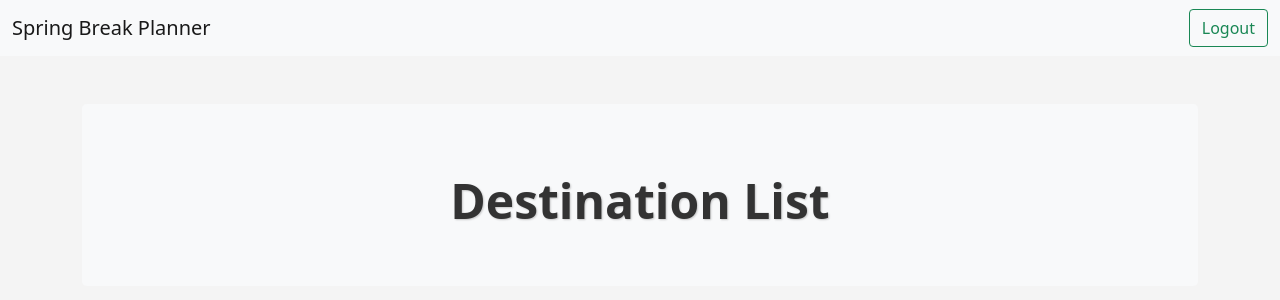
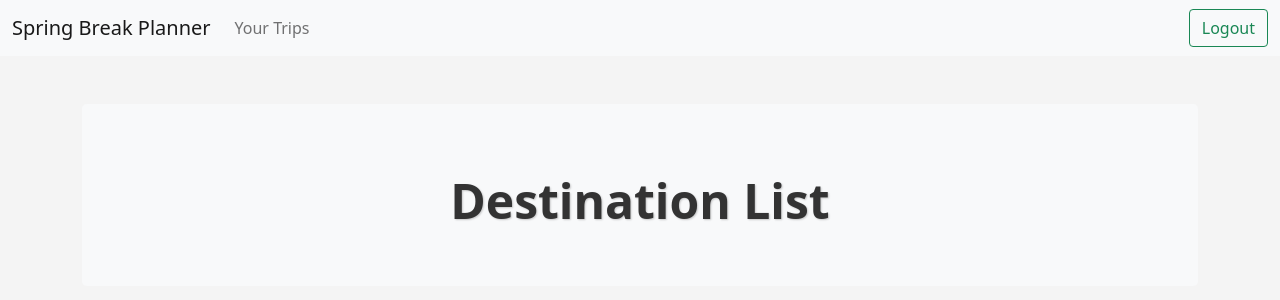
Before and after one commit to maddij123/Fisk-Spring-Break, a Flask app: page /dashboard in a window 1280 px wide. Shown: the top 300 px of the page. Run offline with Flask 3, Linux system fonts and the light colour scheme; the visitor is signed in with stand-in values (Sample User, id 1); data comes from the database, SQL or seed files in the repository.

Commit message:
Update users can now click link to see tripsdashboard.html

```diff
--- a/templates/dashboard.html
+++ b/templates/dashboard.html
@@ -43,9 +43,11 @@
             </button>
             <div class="collapse navbar-collapse" id="navbarSupportedContent">
                 <ul class="navbar-nav me-auto mb-2 mb-lg-0">
-                    <!-- <li class="nav-item">
-                        <a class="nav-link active" aria-current="page" href="/">Home</a>
-                    </li> -->
+                        <!-- Your Trips button -->
+                        <li class="nav-item">
+                            <a class="nav-link" href="/your_trips">Your Trips</a>
+                    </li>
+
                 </ul>
                 <form class="d-flex">
                     <button class="btn btn-outline-success" type="submit">Logout</button>
```
